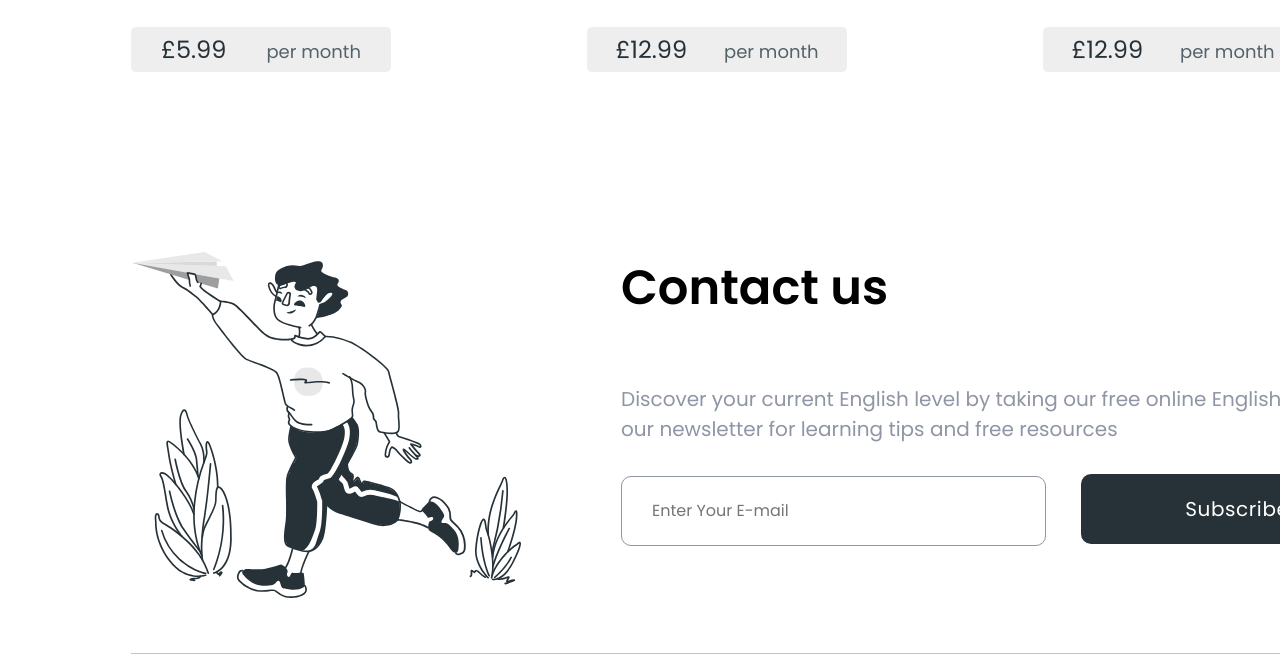
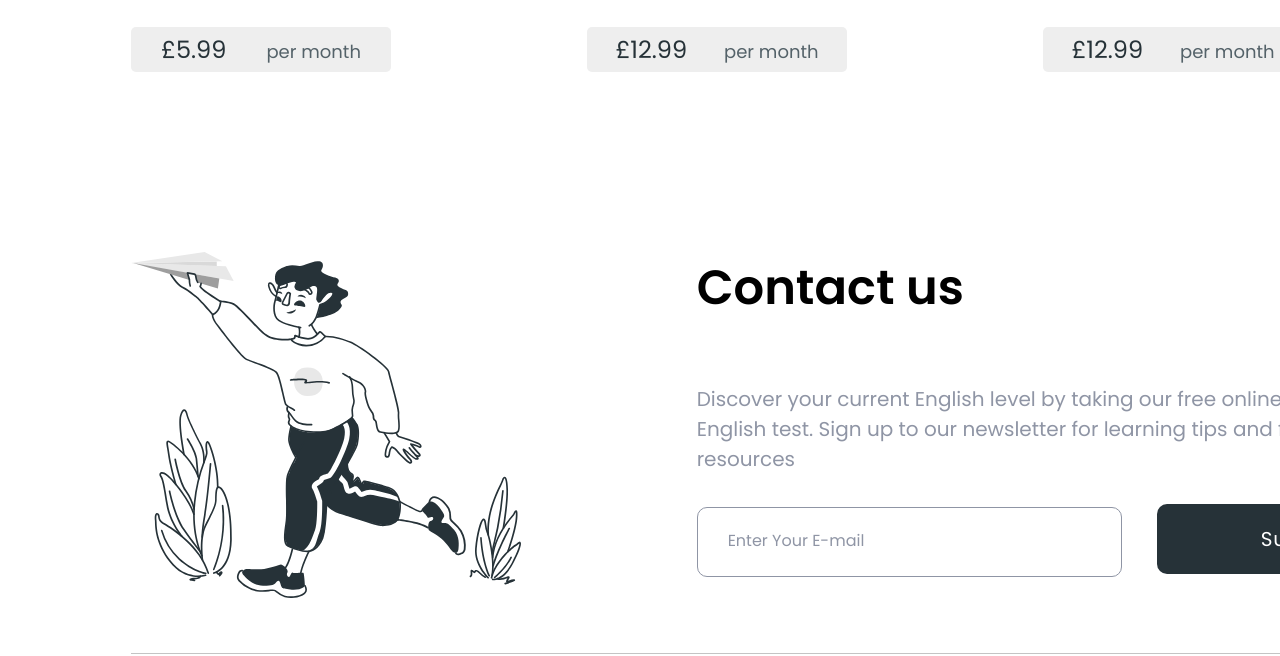
Before and after one commit to dev0652/britlex, a plain HTML site: page index.html in a window 1280 px wide. Shown: the part 3477-4133 px from the top of the page. Drawn offline with Linux system fonts and the light colour scheme.

Commit message:
Corrects input placeholder and p width in contacts

```diff
--- a/css/styles.css
+++ b/css/styles.css
@@ -333,11 +333,11 @@ p.period {
 
 /* Contact Us */
 
-.contacts .content {
-	widows: 767px;
+.contacts p {
+	width: 650px;
 }
 
-input {
+.enter-email {
 	width: 425px;
 	height: 70px;
 	border: 1px solid var(--accent-light);
@@ -346,9 +346,9 @@ input {
 	margin-right: 30px;
 }
 
-.enter-email {
+.enter-email::placeholder {
 	color: var(--accent-light);
-	font-family: inherit;
+	font-family: "Poppins";
 	font-size: 16px;
 	line-height: calc(30/16);
 }
```
